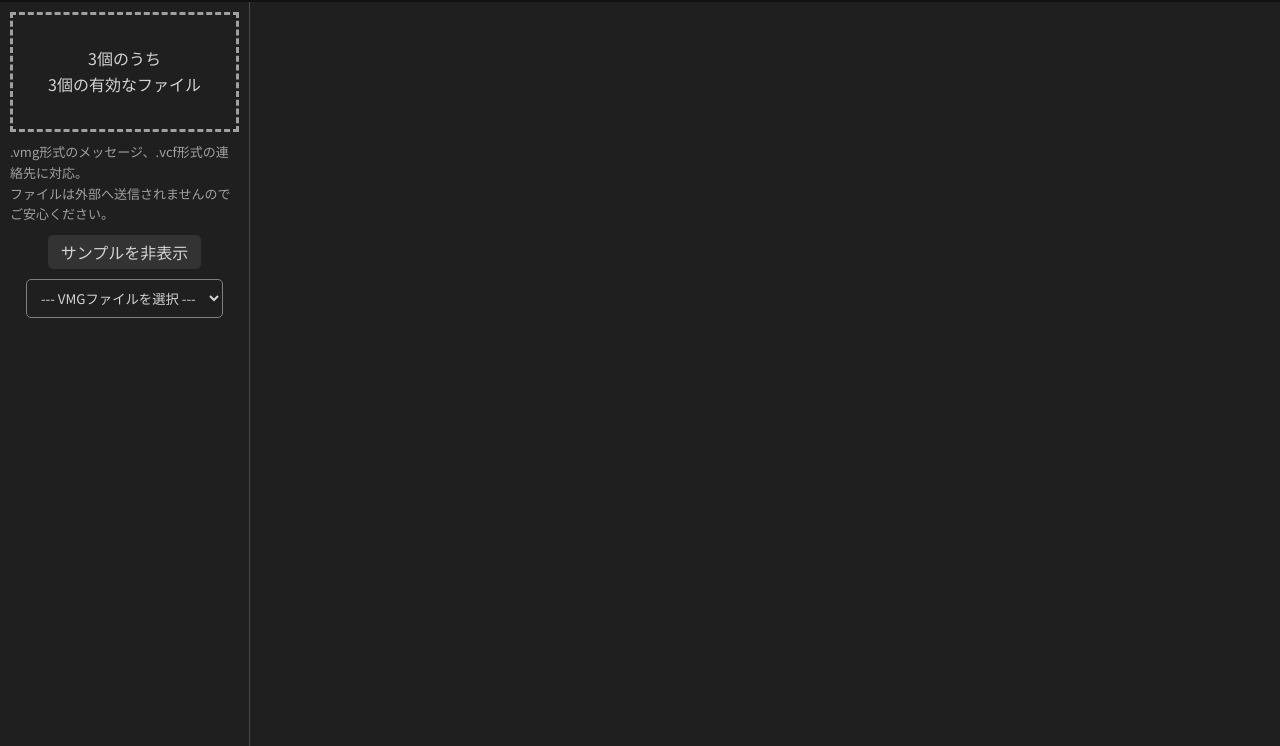
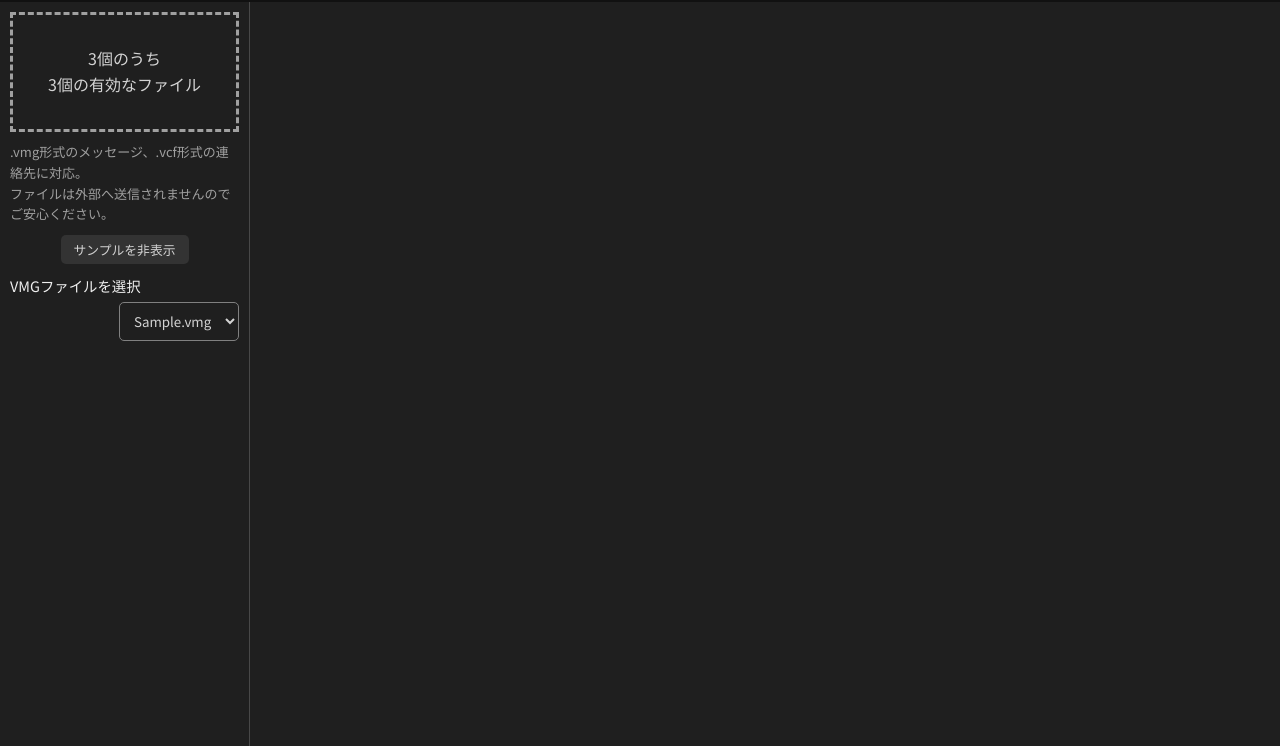
Before and after one commit to yyya-nico/SMSViewer, a website built with Vite: page index.html in a window 1280 px wide. Both pictures are taken after a click on the button "サンプルを表示". Shown: the part 54-800 px from the top of the page. Built offline with nearby package versions, Linux system fonts and the light colour scheme; files whose address does not match are found by name.

Commit message:
操作性と見た目の調整

```diff
--- a/index.html
+++ b/index.html
@@ -28,10 +28,9 @@
             <div class="sample">
                 <button id="try-sample">サンプルを表示</button>
             </div>
-            <label>
-                <select id="vmg-selector" hidden>
-                    <option value="">--- VMGファイルを選択 ---</option>
-                </select>
+            <label id="vmg-selector-label" hidden>
+                VMGファイルを選択
+                <select id="vmg-selector"></select>
             </label>
             <ul id="contacts"></ul>
         </div>
--- a/src/main.ts
+++ b/src/main.ts
@@ -14,6 +14,7 @@ const col = document.querySelector(".col") as HTMLDivElement;
 const pick = document.querySelector("label .pick") as HTMLSpanElement;
 const filePicker = document.getElementById("file-picker") as HTMLInputElement;
 const trySample = document.getElementById("try-sample") as HTMLButtonElement;
+const vmgSelectorLabel = document.getElementById("vmg-selector-label") as HTMLLabelElement;
 const vmgSelector = document.getElementById("vmg-selector") as HTMLSelectElement;
 const contacts = document.getElementById("contacts") as HTMLUListElement;
 const messages = document.getElementById("messages") as HTMLDivElement;
@@ -50,7 +51,8 @@ const vmgFilesPrepare = (vmgFiles: File[]) => {
     option.textContent = fileName;
     vmgSelector.appendChild(option);
   });
-  vmgSelector.hidden = false;
+  vmgSelectorLabel.hidden = false;
+  vmgSelector.dispatchEvent(new Event("change"));
 };
 
 type VMessageObject = {
@@ -107,9 +109,8 @@ const vmgFilesLoader = async (vmgFiles: File[]) => {
 const resetFiles = () => {
   document.title = initialTitle;
   partner.textContent = "";
-  vmgSelector.hidden = true;
-  const vmgOptions = vmgSelector.querySelectorAll("option");
-  [...vmgOptions].filter((_, i) => i).forEach((option) => option.remove());
+  vmgSelectorLabel.hidden = true;
+  vmgSelector.textContent = "";
   contacts.textContent = "";
   messages.textContent = "";
 };
--- a/src/style.scss
+++ b/src/style.scss
@@ -290,15 +290,21 @@ header {
 #try-sample {
   display: block;
   margin: 0 auto;
+  font-size: 0.8em;
+}
+
+#vmg-selector-label {
+  margin: 0 10px;
+  font-size: 0.9em;
+
+  &[hidden] {
+    display: none;
+  }
 }
 
 #vmg-selector {
   display: block;
-  margin: 0 auto;
-
-  &[hidden] {
-    display: none;
-  }
+  margin: 5px 0 0 auto;
 }
 
 #contacts {
```
